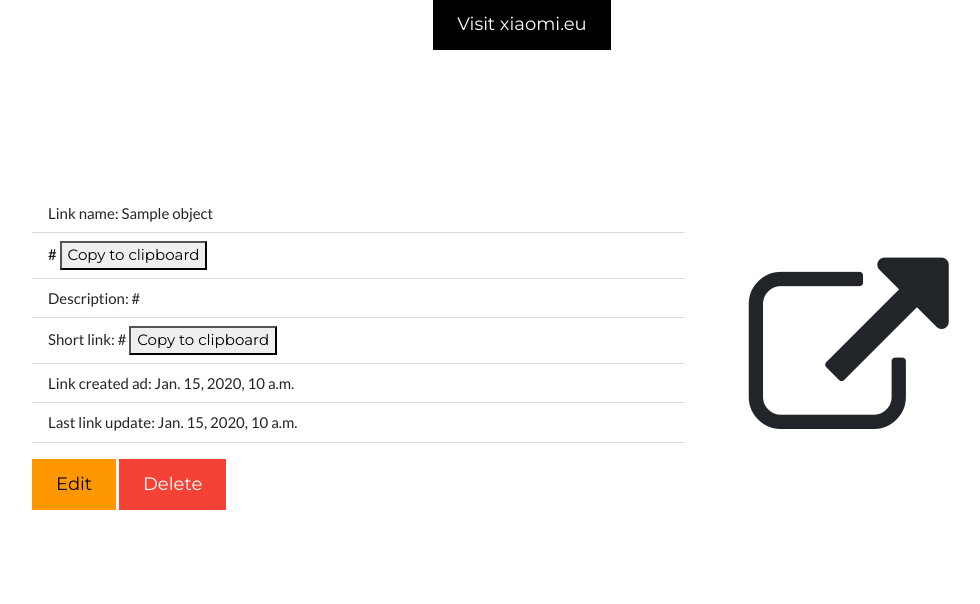
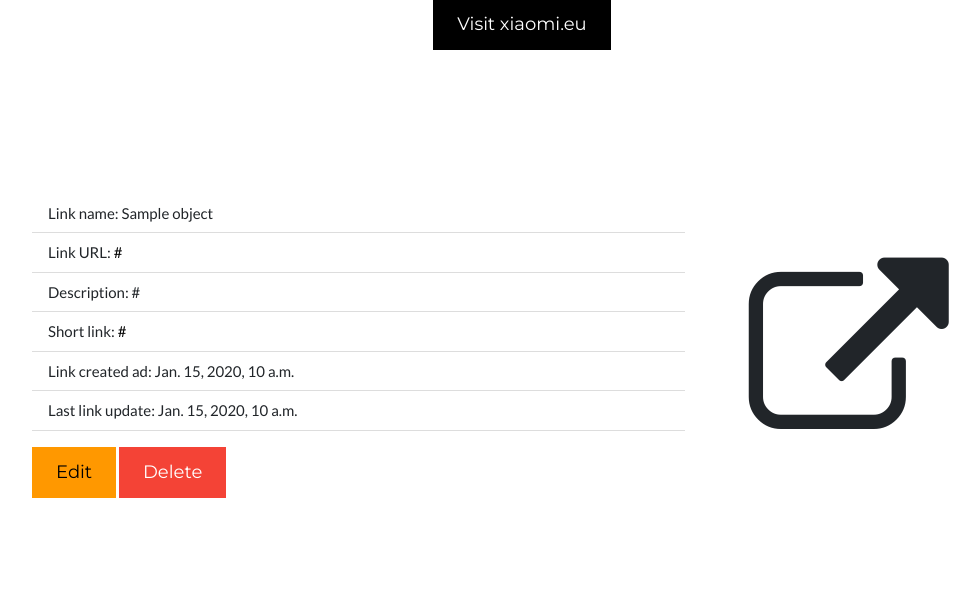
Before and after one commit to chebishev/XiaomiEuRomChecker, a Django app: template templates/links/link_details.html in a window 1280 px wide. Shown: the part 334-938 px from the top of the page, without its empty margins (118-1098 px from the left). Run offline with Django 4.2, Linux system fonts and the light colour scheme; the template is opened without the code that fills it: most values are stand-ins (such as "Sample title", 1, 10 or a date in 2020).

Commit message:
removed Copy to clipboard buttons fixed None when there is no description

```diff
--- a/XiaomiEuRomChecker/links/views.py
+++ b/XiaomiEuRomChecker/links/views.py
@@ -84,7 +84,7 @@
 
 @login_required
 def copy_link_to_clipboard(request, link):
-    copy(request.META['HTTP_HOST'] + resolve_url('link_details', link.slug))
+    copy(request.META['HTTP_HOST'] + resolve_url('link_details', link))
     return redirect(request.META['HTTP_REFERER'] + f'#{link}')
 
 
--- a/templates/links/link_details.html
+++ b/templates/links/link_details.html
@@ -3,14 +3,16 @@
     <div class="w3-twothird">
         <ul class="w3-ul" style="list-style: none">
             <li>Link name: {{ object.link_name }}</li>
-            <li><a href="{{ object.link_url }}">{{ object.link_url }}</a>
-                <button type="submit">Copy to clipboard</button>
-            </li>
-            <li>Description: {{ object.link_description }}</li>
-            <li>Short link: {% if object.short_link %}{{ object.short_link }}
-                <button type="submit">Copy to clipboard</button>
-                {% else %}
-                <button type="submit" onclick="window.location.href='{% url 'shorten_link' user_id=request.user.id slug=link.slug %}';">Create short link</button>{% endif %}</li>
+            <li>Link URL: <a href="{{ object.link_url }}">{{ object.link_url }}</a></li>
+            <li>Description: {% if object.link_description %}{{ object.link_description }}{% else %}
+                <button type="submit" onclick="window.location.href='{% url 'link_edit' user_id=request.user.id slug=link.slug %}';">Add description</button>{% endif %}</li>
+            <li>Short link: {% if object.short_link %}
+                <a href="{{ object.short_link }}">{{ object.short_link }}</a>
+            {% else %}
+                <button type="submit"
+                        onclick="window.location.href='{% url 'shorten_link' user_id=request.user.id slug=link.slug %}';">
+                    Create short link
+                </button>{% endif %}</li>
 
             <li>Link created ad: {{ object.created_at }}</li>
 
--- a/templates/links/my_links.html
+++ b/templates/links/my_links.html
@@ -16,7 +16,7 @@
       {% for link in links %}
     <tr onclick="window.location.href='{% url 'link_details' user_id=request.user.id slug=link.slug %}';">
       <td>{{ link.link_name }}</td>
-      <td>{{ link.link_description|truncatechars:30 }}</td>
+      <td>{% if link.link_description %}{{ link.link_description|truncatechars:30 }}{% endif %}</td>
       <td>{{ link.created_at }}</td>
       <td>{{ link.updated_at }}</td>
     </tr>
```
